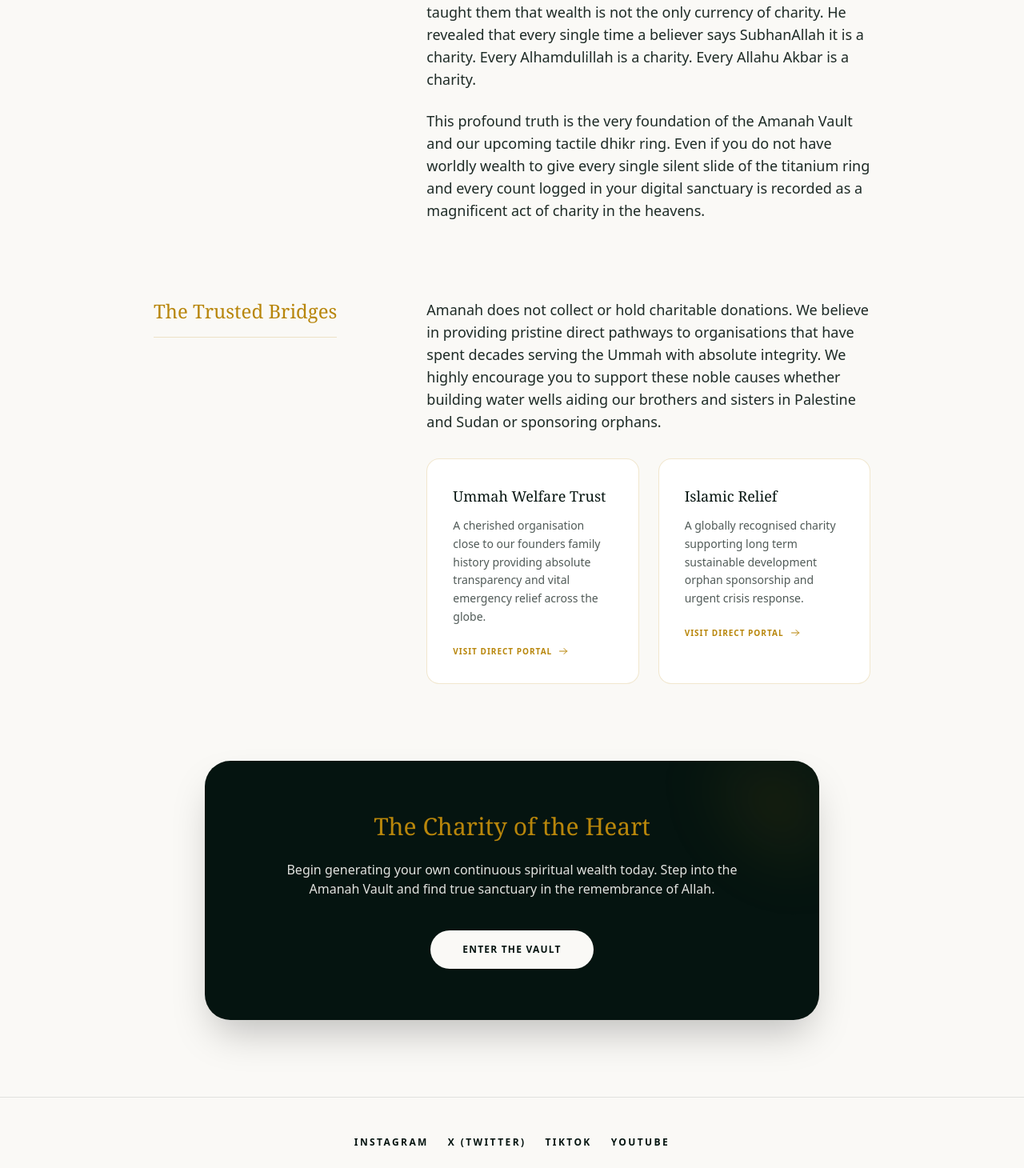
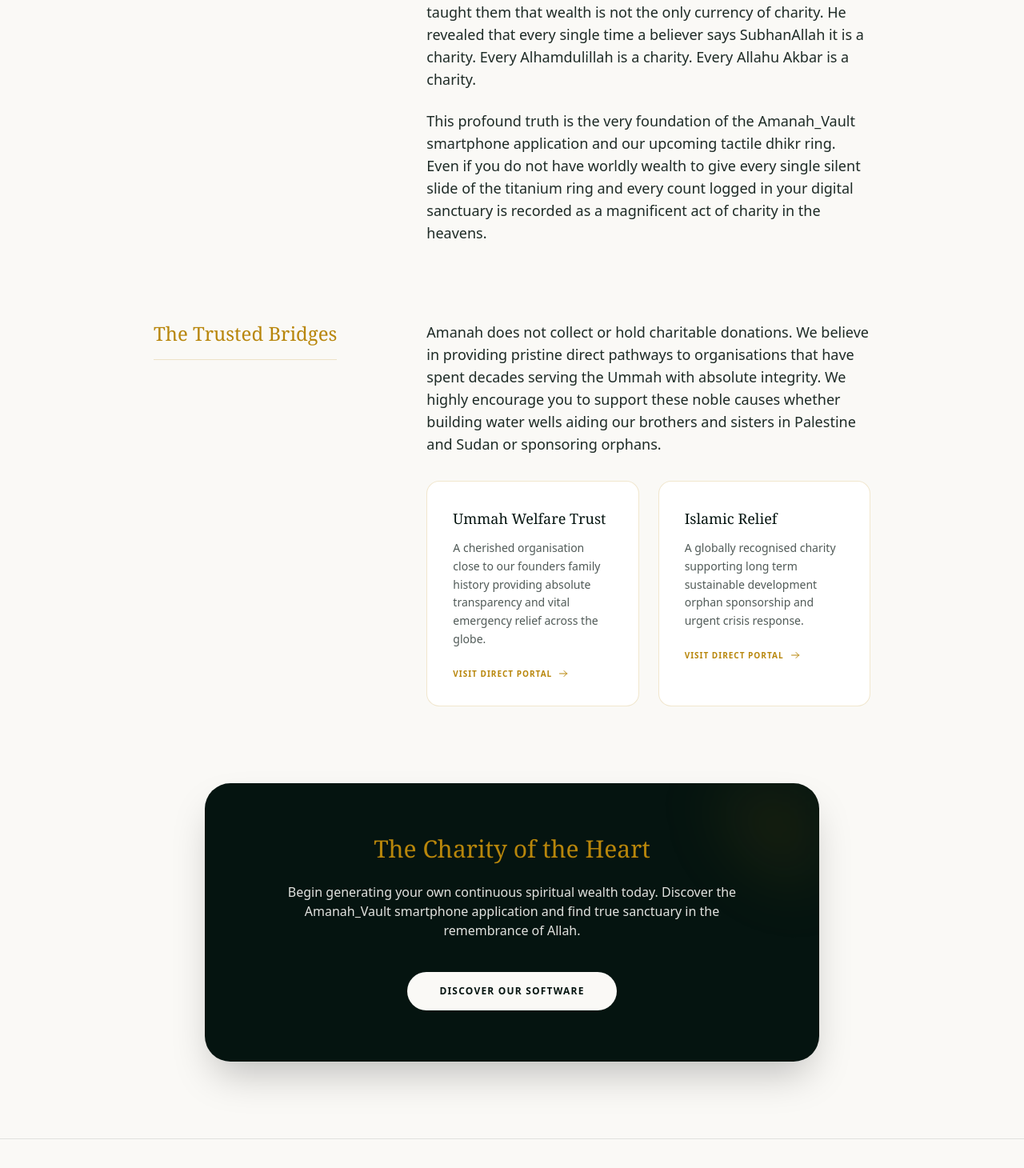
Before and after one commit to amanahco/amanah-web, a Next.js app: page /causes in a window 1280 px wide. Shown: the part 1484-2944 px from the top of the page at 80% size. Built offline with nearby package versions, Linux system fonts and the light colour scheme.

Commit message:
refactor(causes): update UI copy on the Causes page to include the Amanah_Vault app and adjust link text for improved clarity and user engagement

```diff
--- a/app/causes/page.tsx
+++ b/app/causes/page.tsx
@@ -88,7 +88,7 @@
               The Prophet with his infinite wisdom smiled upon them. He taught them that wealth is not the only currency of charity. He revealed that every single time a believer says SubhanAllah it is a charity. Every Alhamdulillah is a charity. Every Allahu Akbar is a charity.
             </p>
             <p className="text-base md:text-lg leading-relaxed text-[#051410]/90">
-              This profound truth is the very foundation of the Amanah Vault and our upcoming tactile dhikr ring. Even if you do not have worldly wealth to give every single silent slide of the titanium ring and every count logged in your digital sanctuary is recorded as a magnificent act of charity in the heavens.
+              This profound truth is the very foundation of the Amanah_Vault smartphone application and our upcoming tactile dhikr ring. Even if you do not have worldly wealth to give every single silent slide of the titanium ring and every count logged in your digital sanctuary is recorded as a magnificent act of charity in the heavens.
             </p>
           </div>
         </div>
@@ -140,10 +140,10 @@
           The Charity of the Heart
         </h3>
         <p className="text-sm md:text-base leading-relaxed opacity-90 mb-10 relative z-10 max-w-xl mx-auto">
-          Begin generating your own continuous spiritual wealth today. Step into the Amanah Vault and find true sanctuary in the remembrance of Allah.
+          Begin generating your own continuous spiritual wealth today. Discover the Amanah_Vault smartphone application and find true sanctuary in the remembrance of Allah.
         </p>
-        <Link href="/vault" className="inline-block bg-[#FAF9F6] text-[#051410] px-10 py-4 rounded-full text-xs uppercase tracking-widest font-bold hover:bg-[#B8860B] hover:text-[#FAF9F6] transition-all duration-300 relative z-10">
-          Enter The Vault
+        <Link href="/software" className="inline-block bg-[#FAF9F6] text-[#051410] px-10 py-4 rounded-full text-xs uppercase tracking-widest font-bold hover:bg-[#B8860B] hover:text-[#FAF9F6] transition-all duration-300 relative z-10">
+          Discover Our Software
         </Link>
       </div>
 
```
